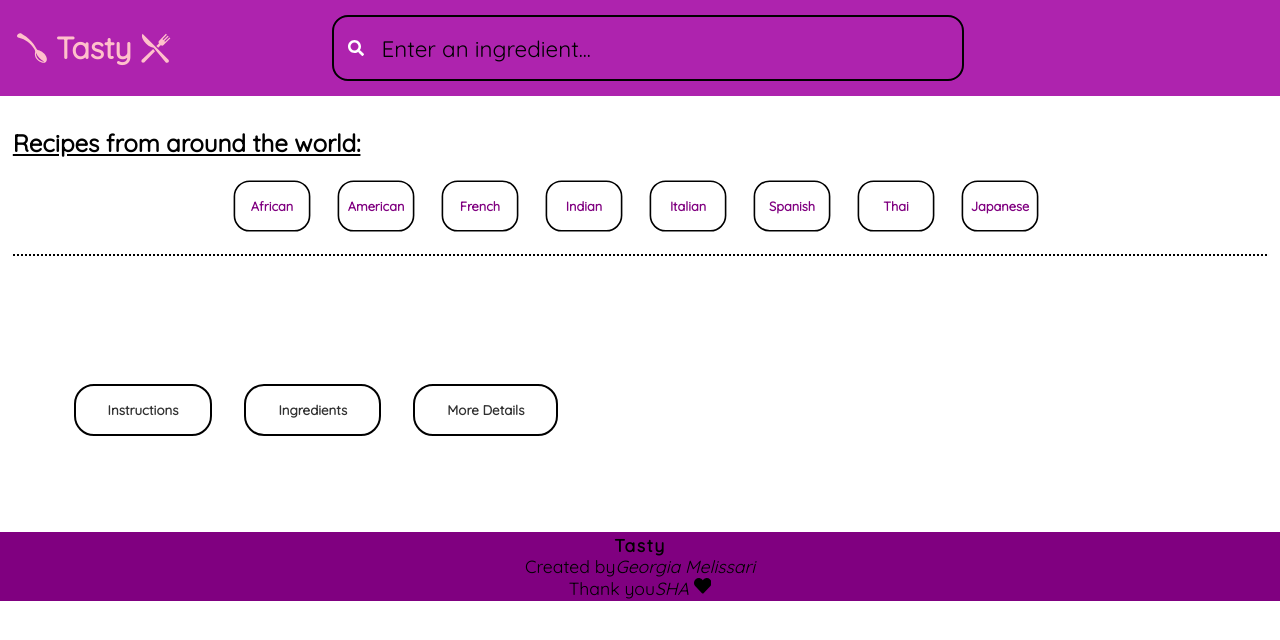
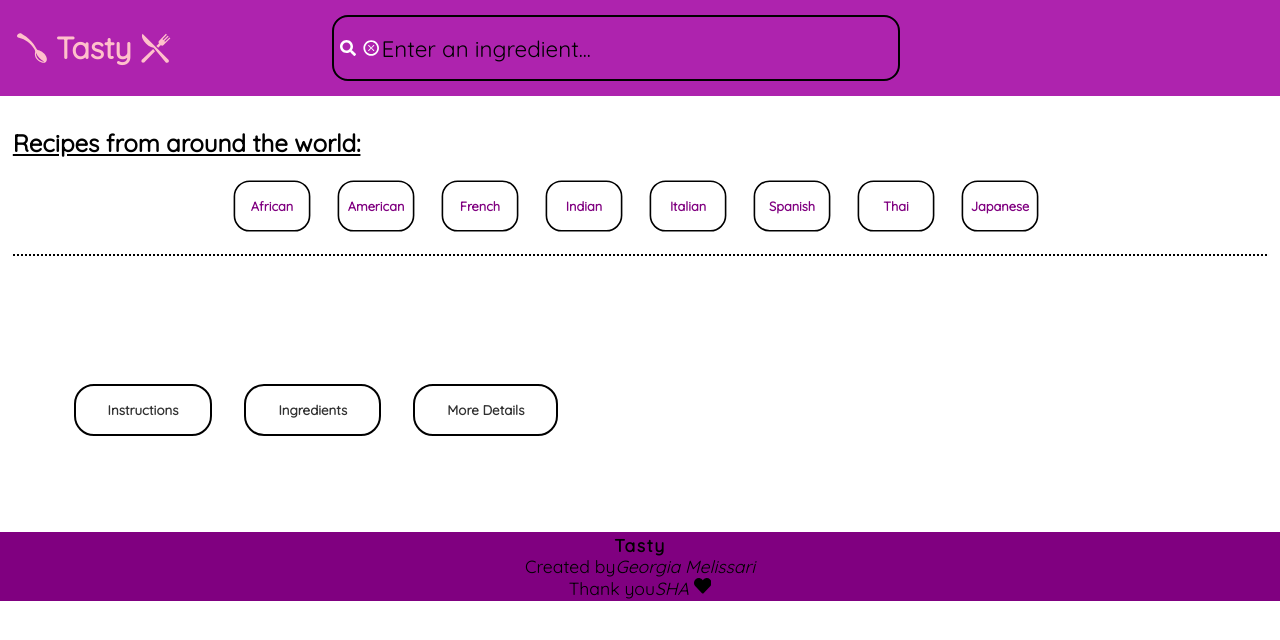
Before and after one commit to geomell/Final-Project-Recipe-App, a React (Create React App) app in the folder recipeapp/: page /recipe/1 in a window 1280 px wide. Shown: the top 640 px of the page. Built offline with nearby package versions, Linux system fonts and the light colour scheme; no server answers.

Commit message:
add the delete icon with functionality

```diff
--- a/recipeapp/src/App.js
+++ b/recipeapp/src/App.js
@@ -6,25 +6,16 @@ import Search from "./components/Search";
 import styled from "styled-components";
 import {Link} from 'react-router-dom';
 import {GiKnifeFork, GiSpoon} from 'react-icons/gi'
-import {useRef} from 'react';
 import Footer from "./components/Footer";
 
-
-
 function App() {
-
-  const ref = useRef(null);
-  const handleClick = () => {
-    //  clear input field value
-    ref.current.value = '';
-  };
 
   return (
     <div className="App" >
       <BrowserRouter>
         <Nav>
           <GiSpoon />
-          <Logo to={'/'}  onClick={handleClick}>
+          <Logo to={'/'}  >
           Tasty </Logo>
           <GiKnifeFork />
           <Search className='left'/>
--- a/recipeapp/src/components/Search.js
+++ b/recipeapp/src/components/Search.js
@@ -2,7 +2,9 @@ import React from 'react';
 import "../components/css/Search.css"
 import {useState} from 'react';
 import {FaSearch} from 'react-icons/fa';
+import {TiDeleteOutline} from 'react-icons/ti'
 import {useNavigate} from 'react-router-dom';
+import {useRef} from 'react';
 
 function Search() {
 
@@ -14,13 +16,21 @@ function Search() {
         navigate('/searched/'+input);
     };
 
+    const ref = useRef(null);
+
+    const handleClick = () => {
+      // 👇️ clear input field value
+      ref.current.value = '';
+    };
+
   return (
 
     <form onSubmit={submitHandler}>
       <div>
-        <FaSearch  color="white" className='styling'/>
-        <input onChange={(e)=>SetInput(e.target.value)}
+        <FaSearch  color="white" className='styling_search'/>
+        <input ref={ref} onChange={(e)=>SetInput(e.target.value)}
         type="text"  placeholder='Enter an ingredient...' value={input}/>
+        <TiDeleteOutline color='white' className='styling_del' onClick={handleClick}/>
       </div>
     </form>
   )
--- a/recipeapp/src/components/css/Search.css
+++ b/recipeapp/src/components/css/Search.css
@@ -18,10 +18,10 @@ form div input {
     padding: 1rem 3rem;
     border-radius: 1rem;
     outline: none;
-   width: 100%;
+    width: 90%;
 }
 
-form div input::placeholder { /* Chrome, Firefox, Opera, Safari 10.1+ */
+form div input::placeholder {     /* Chrome, Firefox, Opera, Safari 10.1+ */
     color: black;
     font-size: 1.4rem;
     opacity: 1; /* Firefox */
@@ -35,8 +35,15 @@ form div svg {
     color: white;
 }
 
-.styling {
+.styling_search {
+    margin-left: -0.5rem;
     width: 1rem;
+}
+
+.styling_del {
+    width: 1.3rem;
+   margin-left: 0.5rem;
+   cursor: pointer;
 }
 
 @media screen and (max-width:830px) {
```
